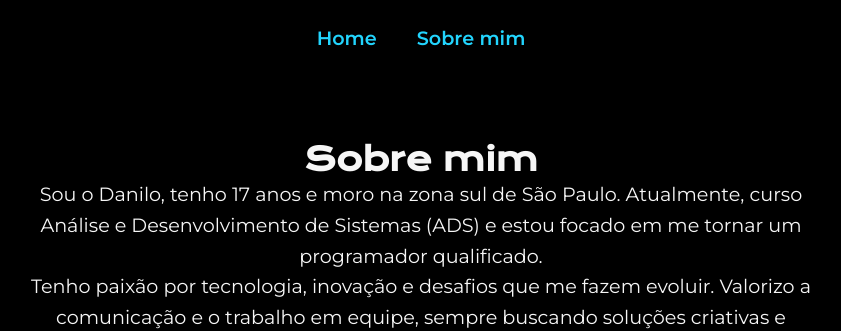
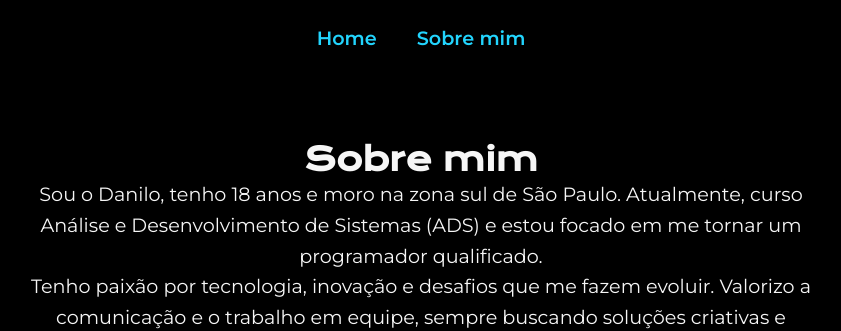
Before and after one commit to DaniloLucaxs/apresentacao.dan, a plain HTML site: page about.html in a window 1280 px wide. Shown: the top 331 px of the page, 219-1060 px from the left. Drawn offline with nearby package versions, Linux system fonts and the light colour scheme.

Commit message:
Update about.html

```diff
--- a/about.html
+++ b/about.html
@@ -21,7 +21,7 @@
         <section class="apresentacao__conteudo">
             <h1 class="apresentacao__conteudo__titulo">Sobre mim</h1>
             <p class="apresentacao__conteudo__texto">
-                Sou o Danilo, tenho 17 anos e moro na zona sul de São Paulo. Atualmente, curso Análise e Desenvolvimento de Sistemas (ADS) e estou focado em me tornar um programador qualificado.
+                Sou o Danilo, tenho 18 anos e moro na zona sul de São Paulo. Atualmente, curso Análise e Desenvolvimento de Sistemas (ADS) e estou focado em me tornar um programador qualificado.
             </p>
             <p class="apresentacao__conteudo__texto">
                 Tenho paixão por tecnologia, inovação e desafios que me fazem evoluir. Valorizo a comunicação e o trabalho em equipe, sempre buscando soluções criativas e eficientes.
```
